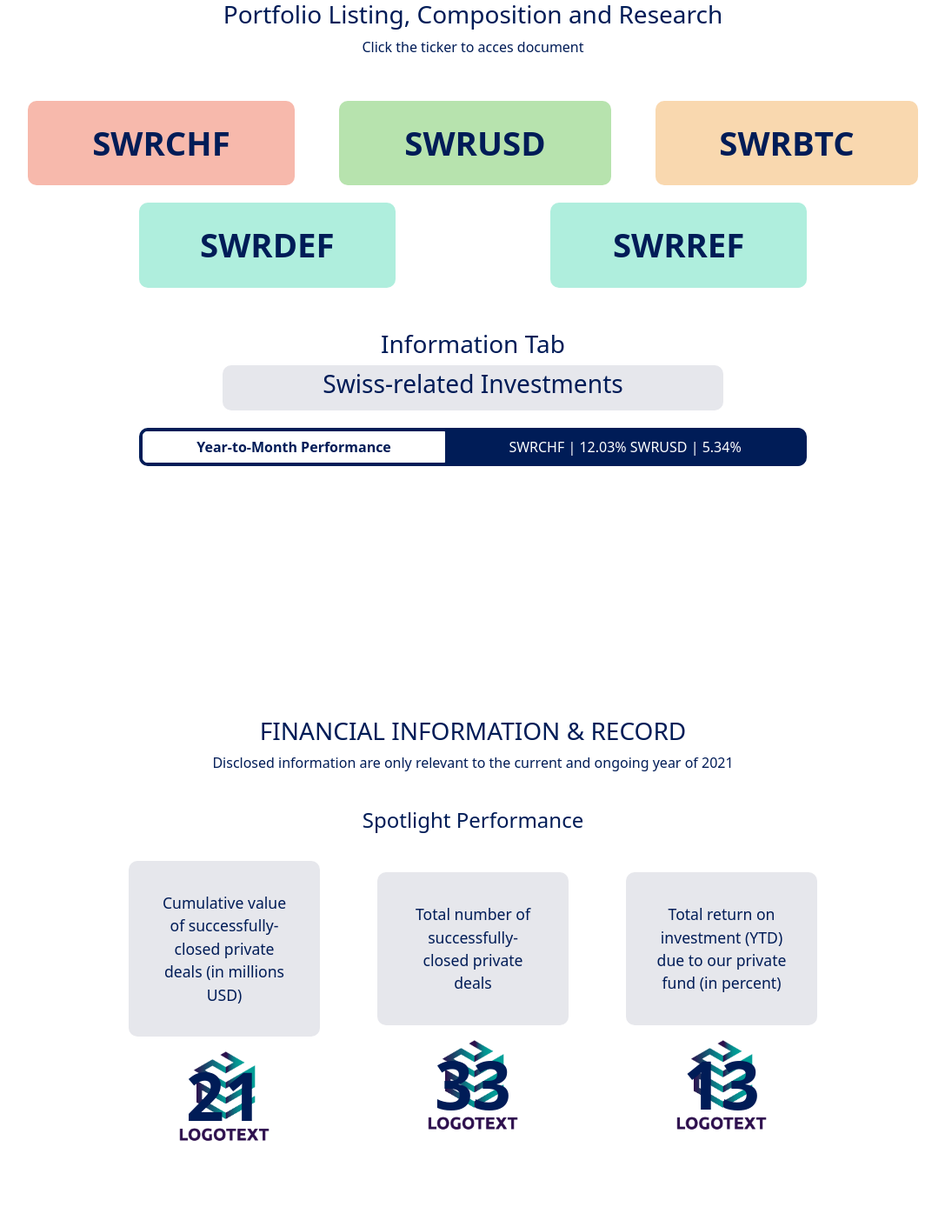
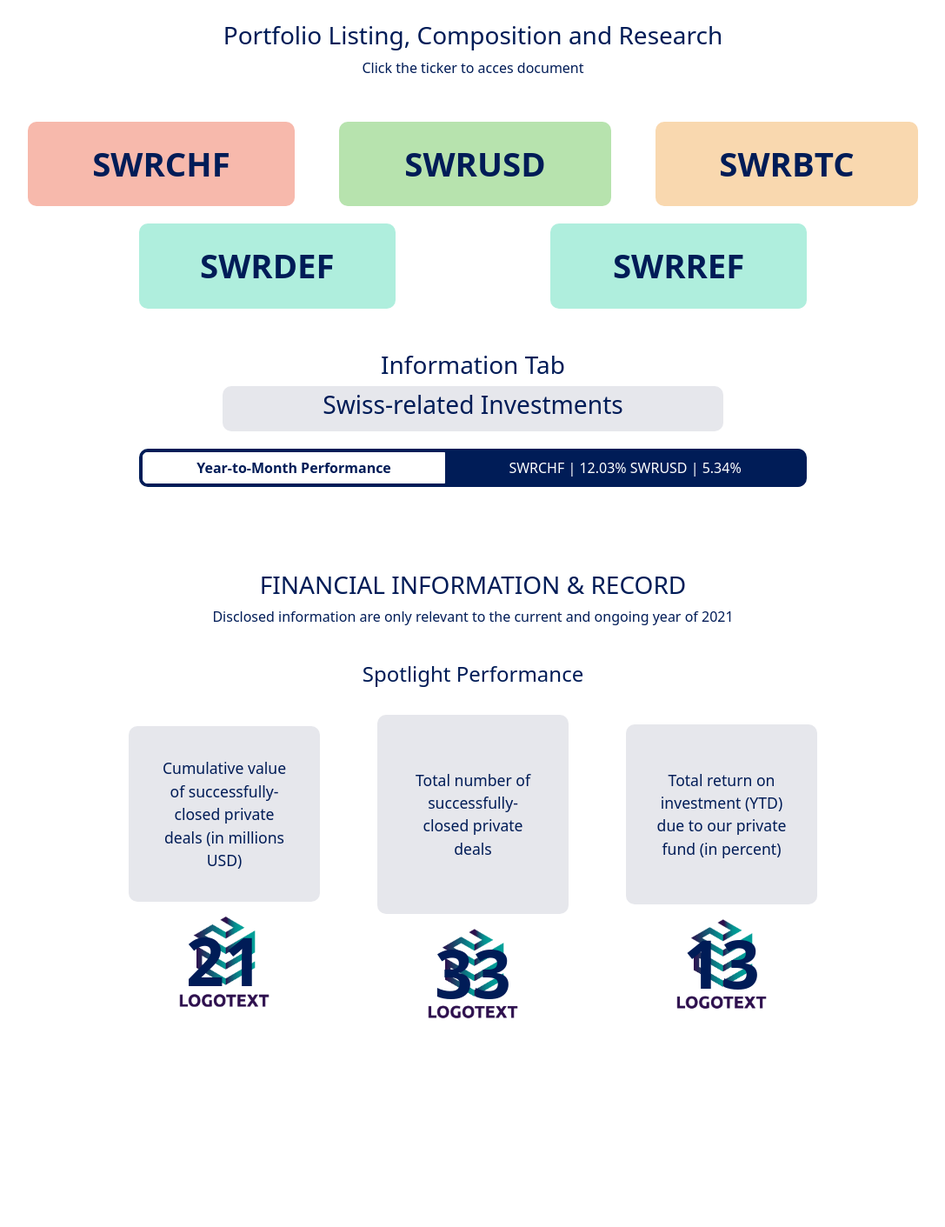
Before and after one commit to John-HAJJAR/capb, a PHP site: page /testpages/index.php in a window 1280 px wide. Shown: the top 1411 px of the page at 87% size, without its empty margins (96-1183 px from the left). After the commit the page ends 1171 px from the top, so only its background shows below. Run offline with PHP 8.4, Linux system fonts and the light colour scheme; some libraries are stand-ins or nearby versions.

Commit message:
new updates

```diff
--- a/index.php
+++ b/index.php
@@ -218,7 +218,7 @@
                 <div class="s7-right">
                 <input type="text" name="position" placeholder="Chosen Position"><br>
                 <input type="text" name="roletype" placeholder="Role Type"> <br>
-                    <textarea class = "message" name="usermessage" cols="22.5" rows="10" placeholder="Your Message"></textarea>
+                    <textarea class = "message" name="usermessage" cols="23.5" rows="10" placeholder="Your Message"></textarea>
                  </div>
 
 
--- a/stylesheet.css
+++ b/stylesheet.css
@@ -606,8 +606,8 @@ input[type=text]{
   margin: 15px;
   padding-top: 15px;
   resize: none;
-  height: 200px;
-  width: 200px;
+  height: 195px;
+  width: 205px;
   border-radius: 10px;
 }
 
@@ -629,6 +629,7 @@ input[type=text]{
 
 }
 
+
 /*BIG SCREEN CSS */
 @media only screen and (min-width: 800px) {
 .s7{
@@ -637,11 +638,11 @@ input[type=text]{
   .s7-left{
     /* float:left; */
     margin-top: 20%;
-    margin-left: -50%;
+    margin-left: -62%;
   }
   .s7-right{
-    margin-top: -160%;
-    margin-left: 75%;
+    margin-top: -157.5%;
+    margin-left: 65%;
     float:right;
   }
 
@@ -826,6 +827,17 @@ h2{
   border-radius: 10px;
   text-align: center;
 }
+
+.card2 {
+  padding-top: 28%;
+  padding-bottom: 28%;
+}
+
+.card3 {
+  padding-top: 23%;
+  padding-bottom: 23%;
+}
+
 .s13-numbers{
   text-align: center;
   font-size: 9vw;
--- a/testpages/index.php
+++ b/testpages/index.php
@@ -10,7 +10,8 @@
     </head>
 
     <body>
-        <div class="s12">
+  <br>
+          <div class="s12">
             <h3 align=center> Portfolio Listing, Composition and Research </h3>
             <p align=center>Click the ticker to acces document</p>
 
@@ -54,21 +55,18 @@
                     </td>
                     <td class="s12-t3-card2" align="center">
                         <!-- ADD CONNECTION TO DATABASE -->
-                        SWRCHF | 12.03%
-                        SWRUSD | 5.34%
+                        <span id="s12-txt-1"> SWRCHF | 12.03% </span>
+                        <span id="s12-txt2" > SWRUSD | 5.34%  </span>
                     </td>
                 </tr>
             </table>
         </div>
-    <br><br><br><br><br><br>
-    <br><br><br><br><br><br>
-
-
     <!-- ------------------------------------ -->
     <!-- ------------------------------------ -->
     <!-- ------------------------------------ -->
     <!-- ------------------------------------ -->
     <!-- ------------------------------------ -->
+<br><br><br><br>
     <div class="s13">
         <h3 align=center> FINANCIAL INFORMATION & RECORD </h3>
         <p align=center>Disclosed information are only relevant to the current and ongoing year of 2021</p>
@@ -78,27 +76,27 @@
 
         <div class="cards">
         <div class="s13-div1">
-            <div class="s13-card">
+            <div class="s13-card card1">
             Cumulative value of successfully-closed private deals (in millions USD)
             </div>
             <div class="s13-numbers div1numb-back">
-                21
+                <span class="counter" data-number="21   "></span>
             </div>
         </div>
         <div class="s13-div2">
-            <div class="s13-card">
+            <div class="s13-card card2">
             Total number of successfully-closed private deals
             </div>
             <div class="s13-numbers div2numb-back">
-                33
+                <span class="counter" data-number="33"></span>
             </div>
         </div>
         <div class="s13-div3">
-            <div class="s13-card">
+            <div class="s13-card card3">
             Total return on investment (YTD) due to our private fund (in percent)
             </div>
-            <div class="s13-numbers div1numb-back">
-                13
+            <div class="s13-numbers div1numb-back ">
+                <span class="counter" data-number="13"></span>
             </div>
         </div>
     </div>
@@ -107,7 +105,48 @@
     <br><br><br><br><br><br>
     <br><br><br><br><br><br>    <br><br><br><br><br><br>
     <br><br><br><br><br><br>
-    </body>
+
+    <script>
+     var a = 0;
+$(window).scroll(function () {
+    var oTop = $(".card1").offset().top - window.innerHeight;
+    if (a == 0 && $(window).scrollTop() > oTop) {
+        $(".counter").each(function () {
+            var $this = $(this),
+                countTo = $this.attr("data-number");
+            $({
+                countNum: $this.text()
+            }).animate(
+                {
+                    countNum: countTo
+                },
+
+                {
+                    duration: 5000,
+                    easing: "swing",
+                    step: function () {
+                        $this.text(
+                            Math.ceil(this.countNum).toLocaleString("en")
+                        );
+                    },
+                    complete: function () {
+                        $this.text(
+                            Math.ceil(this.countNum).toLocaleString("en")
+                        );
+                    }
+                }
+            );
+        });
+        a = 1;
+    }
+});
+
+
+    </script>
+
+
+
+</body>
 
 
 </html>
```
